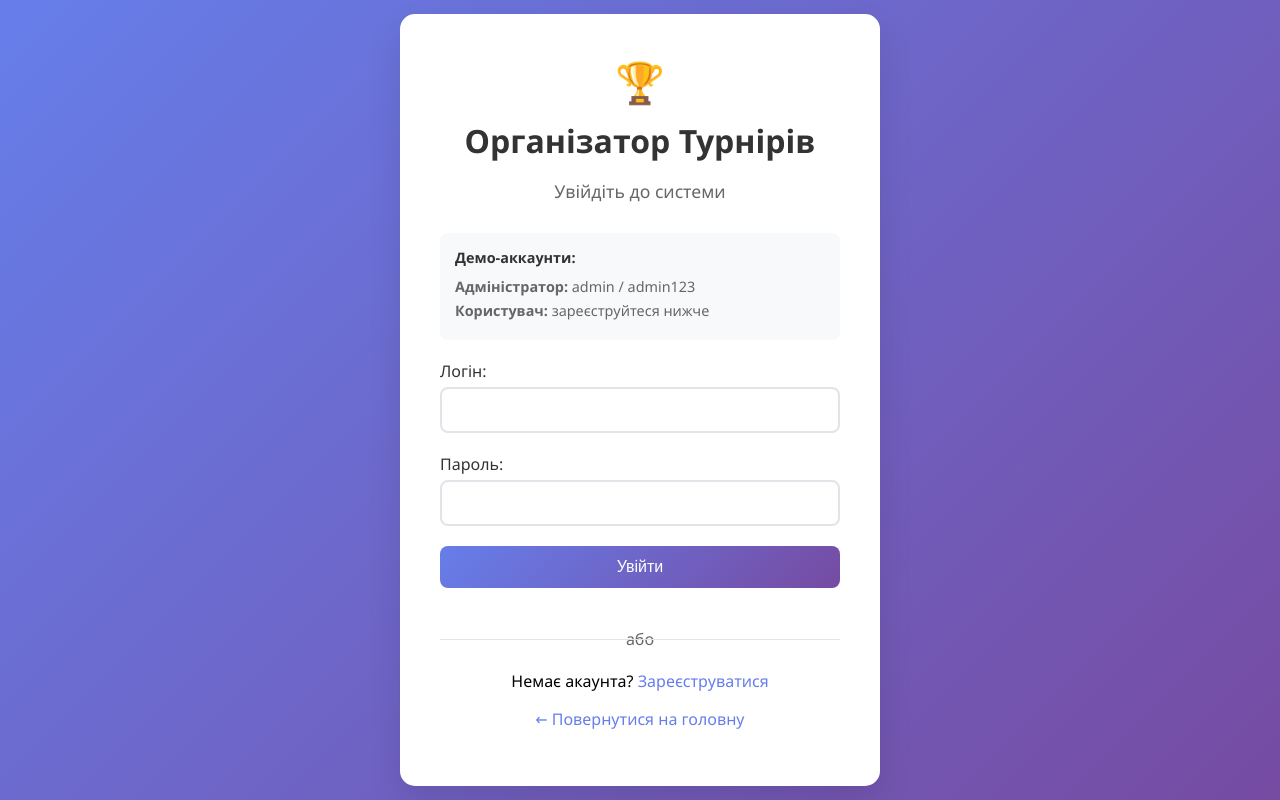
After one commit to VladilavDiD/pythonweb, a Flask app: template MainDirectory/templates/login.html in a window 1280 px wide. The commit adds this page. Run offline with Flask 3, Linux system fonts and the light colour scheme; the template is opened without the code that fills it, so the values that code supplies are empty.

Commit message:
rebuild html shablons

```diff
--- /dev/null
+++ b/MainDirectory/templates/login.html
@@ -0,0 +1,217 @@
+<!DOCTYPE html>
+<html lang="uk">
+<head>
+    <meta charset="UTF-8">
+    <meta name="viewport" content="width=device-width, initial-scale=1.0">
+    <title>Вхід до системи - Організатор Турнірів</title>
+    <style>
+        body {
+            font-family: 'Segoe UI', Tahoma, Geneva, Verdana, sans-serif;
+            background: linear-gradient(135deg, #667eea 0%, #764ba2 100%);
+            margin: 0;
+            padding: 0;
+            min-height: 100vh;
+            display: flex;
+            justify-content: center;
+            align-items: center;
+        }
+
+        .login-container {
+            background: white;
+            padding: 40px;
+            border-radius: 15px;
+            box-shadow: 0 15px 35px rgba(0, 0, 0, 0.1);
+            width: 100%;
+            max-width: 400px;
+            text-align: center;
+        }
+
+        .logo {
+            color: #667eea;
+            font-size: 2.5em;
+            margin-bottom: 10px;
+            font-weight: bold;
+        }
+
+        .subtitle {
+            color: #666;
+            margin-bottom: 30px;
+            font-size: 1.1em;
+        }
+
+        .form-group {
+            margin-bottom: 20px;
+            text-align: left;
+        }
+
+        label {
+            display: block;
+            margin-bottom: 5px;
+            color: #333;
+            font-weight: 500;
+        }
+
+        input[type="text"],
+        input[type="password"] {
+            width: 100%;
+            padding: 12px;
+            border: 2px solid #e1e5e9;
+            border-radius: 8px;
+            font-size: 16px;
+            transition: border-color 0.3s;
+            box-sizing: border-box;
+        }
+
+        input[type="text"]:focus,
+        input[type="password"]:focus {
+            outline: none;
+            border-color: #667eea;
+        }
+
+        .btn {
+            width: 100%;
+            padding: 12px;
+            background: linear-gradient(135deg, #667eea 0%, #764ba2 100%);
+            color: white;
+            border: none;
+            border-radius: 8px;
+            font-size: 16px;
+            font-weight: 500;
+            cursor: pointer;
+            transition: transform 0.2s, box-shadow 0.2s;
+            margin-bottom: 20px;
+        }
+
+        .btn:hover {
+            transform: translateY(-2px);
+            box-shadow: 0 5px 15px rgba(102, 126, 234, 0.4);
+        }
+
+        .alert {
+            padding: 12px;
+            border-radius: 6px;
+            margin-bottom: 20px;
+            text-align: left;
+        }
+
+        .alert-error {
+            background-color: #f8d7da;
+            border: 1px solid #f5c6cb;
+            color: #721c24;
+        }
+
+        .alert-success {
+            background-color: #d4edda;
+            border: 1px solid #c3e6cb;
+            color: #155724;
+        }
+
+        .alert-info {
+            background-color: #cce7ff;
+            border: 1px solid #b8daff;
+            color: #004085;
+        }
+
+        .links {
+            margin-top: 20px;
+        }
+
+        .links a {
+            color: #667eea;
+            text-decoration: none;
+            font-weight: 500;
+        }
+
+        .links a:hover {
+            text-decoration: underline;
+        }
+
+        .divider {
+            margin: 20px 0;
+            text-align: center;
+            position: relative;
+        }
+
+        .divider::before {
+            content: '';
+            position: absolute;
+            top: 50%;
+            left: 0;
+            right: 0;
+            height: 1px;
+            background: #e1e5e9;
+        }
+
+        .divider span {
+            background: white;
+            padding: 0 15px;
+            color: #666;
+        }
+
+        .demo-accounts {
+            background: #f8f9fa;
+            padding: 15px;
+            border-radius: 8px;
+            margin-bottom: 20px;
+            font-size: 0.9em;
+            text-align: left;
+        }
+
+        .demo-accounts h4 {
+            margin: 0 0 10px 0;
+            color: #333;
+        }
+
+        .demo-accounts p {
+            margin: 5px 0;
+            color: #666;
+        }
+    </style>
+</head>
+<body>
+    <div class="login-container">
+        <div class="logo">🏆</div>
+        <h1 style="margin: 0; color: #333;">Організатор Турнірів</h1>
+        <p class="subtitle">Увійдіть до системи</p>
+
+        {% with messages = get_flashed_messages(with_categories=true) %}
+            {% if messages %}
+                {% for category, message in messages %}
+                    <div class="alert alert-{{ 'error' if category == 'error' else 'success' if category == 'success' else 'info' }}">
+                        {{ message }}
+                    </div>
+                {% endfor %}
+            {% endif %}
+        {% endwith %}
+
+        <div class="demo-accounts">
+            <h4>Демо-аккаунти:</h4>
+            <p><strong>Адміністратор:</strong> admin / admin123</p>
+            <p><strong>Користувач:</strong> зареєструйтеся нижче</p>
+        </div>
+
+        <form method="POST">
+            <div class="form-group">
+                <label for="username">Логін:</label>
+                <input type="text" id="username" name="username" required>
+            </div>
+
+            <div class="form-group">
+                <label for="password">Пароль:</label>
+                <input type="password" id="password" name="password" required>
+            </div>
+
+            <button type="submit" class="btn">Увійти</button>
+        </form>
+
+        <div class="divider">
+            <span>або</span>
+        </div>
+
+        <div class="links">
+            <p>Немає акаунта? <a href="{{ url_for('register') }}">Зареєструватися</a></p>
+            <p><a href="{{ url_for('index') }}">← Повернутися на головну</a></p>
+        </div>
+    </div>
+</body>
+</html>
```
Also changed, not shown: MainDirectory/templates/admin_home.html (added, +40 -0 lines), MainDirectory/templates/register.html (renamed from MainDirectory/users/templates/login.html, +10 -79 lines), MainDirectory/templates/user_home.html (added, +40 -0 lines), MainDirectory/users/templates/admin_home.html (deleted, +0 -8 lines), MainDirectory/users/templates/user_home.html (deleted, +0 -8 lines), MainDirectory/users/templates/register.html (deleted).
